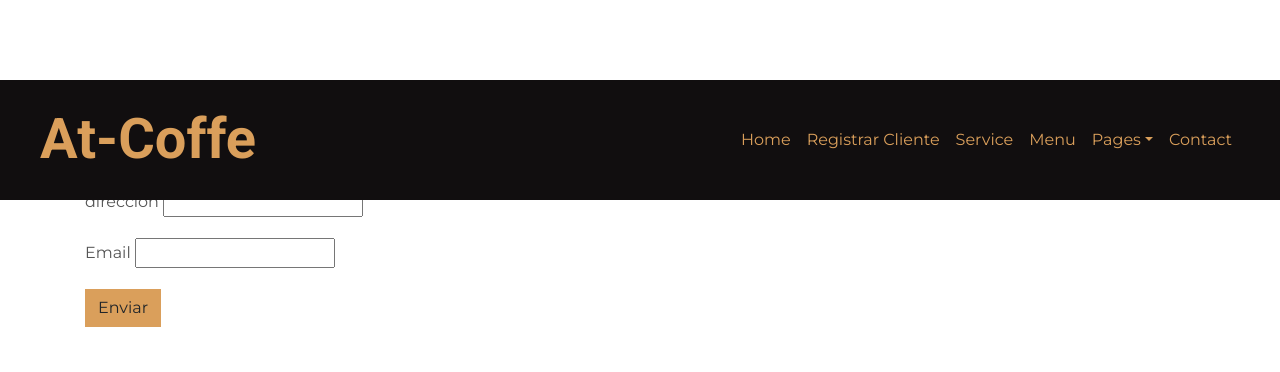
After one commit to vverac/trabInd_ae3M6, a Django app: page /registroCliente/ in a window 1280 px wide. The commit adds this page. Shown: the top 372 px of the page. Run offline with Django 3.2, Linux system fonts and the light colour scheme; some libraries are stand-ins or nearby versions.

Commit message:
creacion de registroCliente.html,forms.py, modelo regisroCliente

```diff
--- a/app_ae3/admin.py
+++ b/app_ae3/admin.py
@@ -1,5 +1,6 @@
 from django.contrib import admin
-from .models import Cliente
+from .models import Cliente, RegistroCliente
 # Register your models here.
 
 admin.site.register(Cliente)
+admin.site.register(RegistroCliente)
--- /dev/null
+++ b/app_ae3/forms.py
@@ -0,0 +1,10 @@
+from django import forms
+from .models import RegistroCliente
+
+
+class RegistroClienteForm(forms.ModelForm):
+  class Meta:
+      model= RegistroCliente
+      # fields = ['nombre','direccion','email']
+      # es lo mismo estamos usando todos los datos
+      fields = '__all__'
--- a/app_ae3/models.py
+++ b/app_ae3/models.py
@@ -13,3 +13,11 @@ class Cliente(models.Model):
 
       def __str__(self):
         return self.nombre
+
+class RegistroCliente(models.Model):
+    nombre = models.CharField(max_length=100)
+    direccion = models.CharField(max_length=100)
+    email = models.EmailField()
+
+    def __str__(self):
+     return self.nombre
--- a/app_ae3/templates/app_ae3/base.html
+++ b/app_ae3/templates/app_ae3/base.html
@@ -33,7 +33,7 @@
   <!-- Navbar Start -->
   <div class="container-fluid p-0 nav-bar">
     <nav class="navbar navbar-expand-lg py-3" style="
-    background-color: #110e0f;
+    background-color: #110e0f; margin-bottom: '10px';
 ">
       <a href="index.html" class="navbar-brand px-lg-4 m-0">
         <h1 class="m-0 display-4  text-primary">At-Coffe</h1>
@@ -44,7 +44,7 @@
       <div class="collapse navbar-collapse justify-content-between" id="navbarCollapse">
         <div class="navbar-nav ml-auto p-4">
           <a href="index.html" class="nav-item nav-link active">Home</a>
-          <a href="about.html" class="nav-item nav-link">About</a>
+          <a href={% url 'registroCliente' %} class="nav-item nav-link">Registrar Cliente</a>
           <a href="service.html" class="nav-item nav-link">Service</a>
           <a href="menu.html" class="nav-item nav-link">Menu</a>
           <div class="nav-item dropdown">
--- /dev/null
+++ b/app_ae3/templates/app_ae3/registroCliente.html
@@ -0,0 +1,26 @@
+{% extends 'app_ae3/base.html' %} {% load static %} {% block contenido %}
+
+<h1 class="titulo mt-5" style="margin-top: 5rem!important;">Registrar Datos Cliente</h1>
+<div class="container">
+  <form action="" method="POST">
+    {% csrf_token %}
+
+    <div class="form-group">
+      <label for="nombre">Nombre</label>
+      {{form.nombre}}
+    </div>
+
+    <div class="form-group">
+      <label for="direccion">direccion</label>
+      {{form.direccion}}
+    </div>
+
+    <div class="form-group">
+      <label for="email">Email</label>
+      {{form.email}}
+    </div>
+
+    <button type="Submit" class="btn btn-primary">Enviar</button>
+  </form>
+</div>
+{% endblock %}
--- /dev/null
+++ b/app_ae3/templates/app_ae3/success.html
@@ -0,0 +1,6 @@
+{% extends 'app_ae3/base.html' %} {% load static %} {% block contenido %}
+
+<h3 class="sub-h3 text-primary" style="margin-top: 8rem!important; margin-left: 35rem!important;">successfully
+  registered!!!</h3>
+
+{% endblock %}
--- a/app_ae3/urls.py
+++ b/app_ae3/urls.py
@@ -5,5 +5,6 @@ from app_ae3.views import IndexView
 
 urlpatterns = [
    path('', IndexView.as_view()),
-
+   path('registroCliente/', views.formularioRegistroCliente, name='registroCliente'),
+   path('success/', views.success, name='success'),
 ]
--- a/app_ae3/views.py
+++ b/app_ae3/views.py
@@ -1,7 +1,31 @@
-from django.shortcuts import render
+from django.shortcuts import render, redirect
 from django.views.generic import TemplateView
+from .forms import RegistroClienteForm
+from .models import RegistroCliente
 
 # Create your views here.
 
 class IndexView(TemplateView):
   template_name='app_ae3/landing.html'
+
+def success(request):
+ 	#return HttpResponse('Bienvenido-Welcome')
+  return render(request, 'app_ae3/success.html')
+
+
+def formularioRegistroCliente(request):
+  form = RegistroClienteForm()
+  if request.method == 'POST':
+      form = RegistroClienteForm(request.POST)
+      if form.is_valid():
+        registroCliente = RegistroCliente()
+        registroCliente.nombre = form.cleaned_data['nombre']
+        registroCliente.direccion = form.cleaned_data['direccion']
+        registroCliente.email = form.cleaned_data['email']
+        registroCliente.save()
+      else:
+        print('datos invalidos')
+      return redirect('/success')
+
+  context={'form':form}
+  return render(request, 'app_ae3/registroCliente.html', context = context)
```
Also changed, not shown: app_ae3/migrations/0002_registrocliente.py (added), db.sqlite3.
